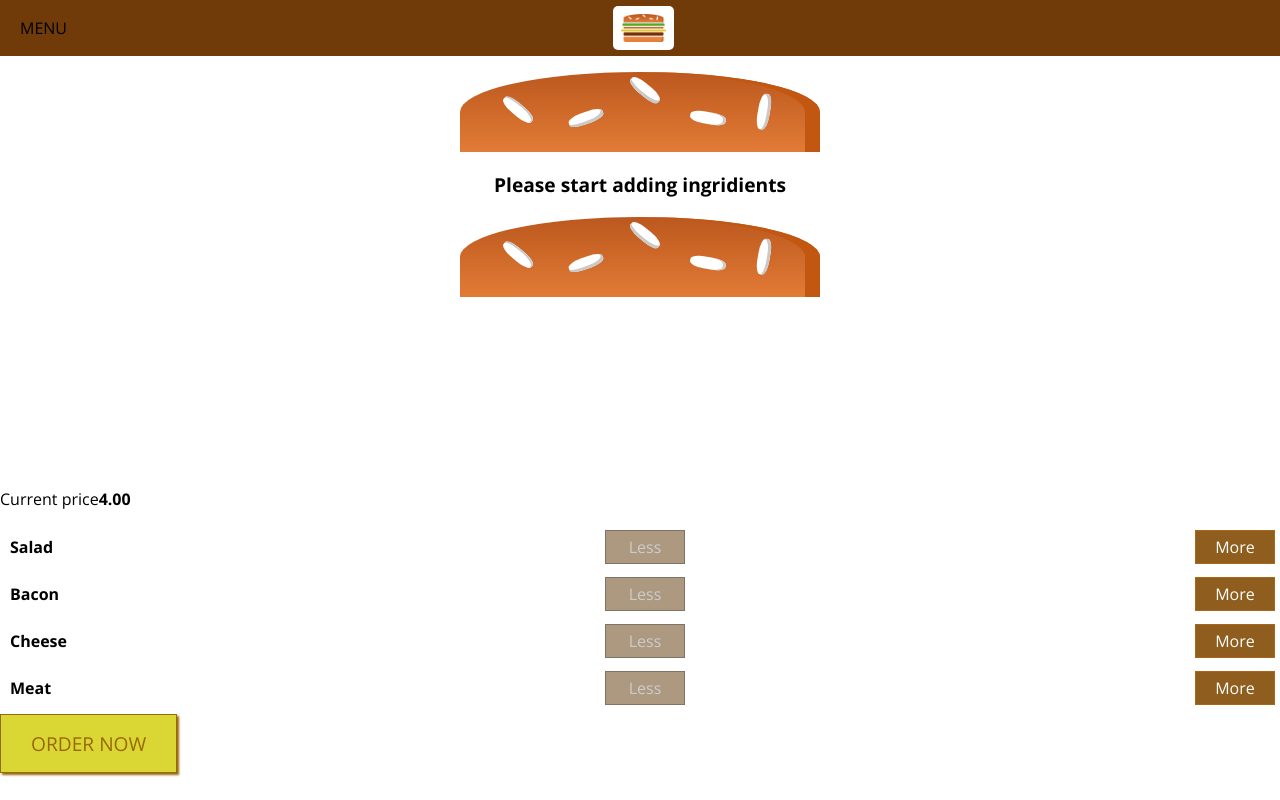
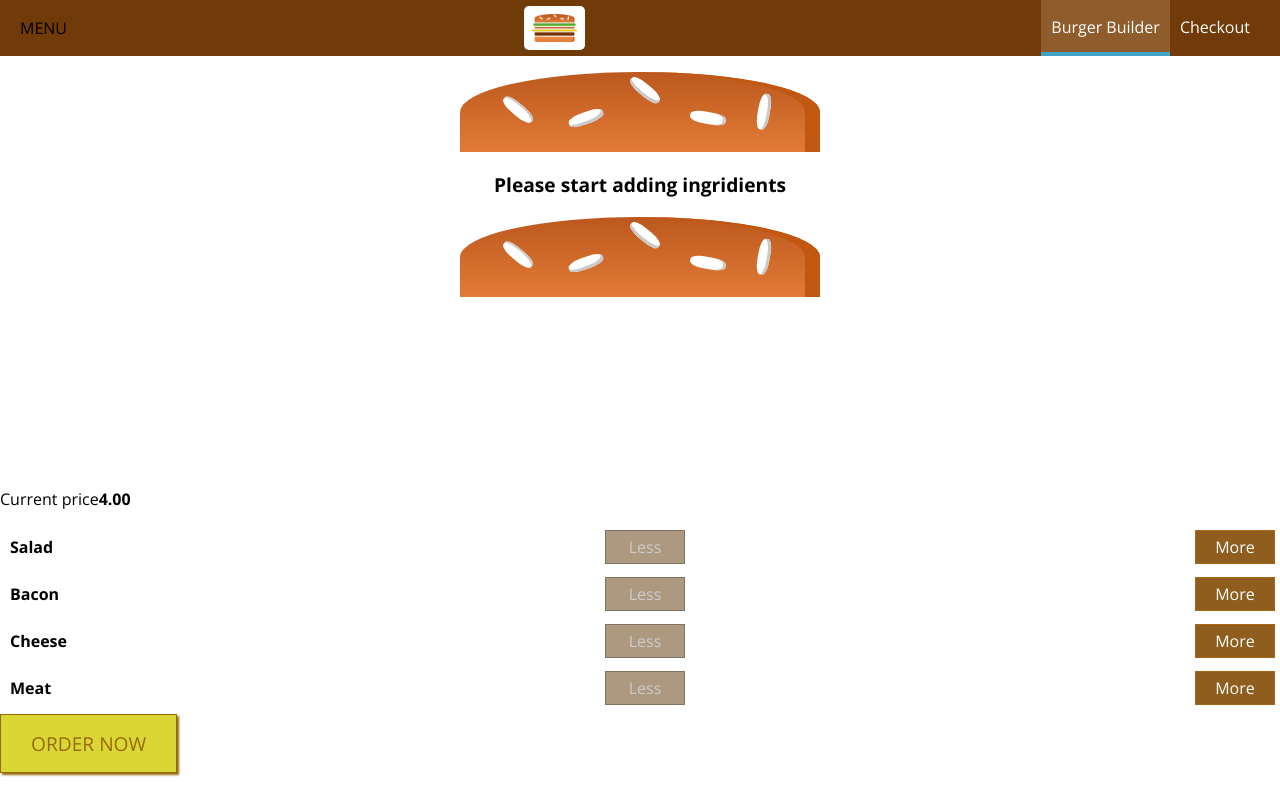
Before and after one commit to dayanapanova/burger-builder, a React app: page / in a window 1280 px wide. Built offline with nearby package versions, Linux system fonts and the light colour scheme.

Commit message:
adding a navigation items and navigation item component with props link and active classes and adding them in the toolbar component

```diff
--- a/src/components/Navigation/NavigationItems/NavigationItem/NavigationItem.css
+++ b/src/components/Navigation/NavigationItems/NavigationItem/NavigationItem.css
@@ -0,0 +1,25 @@
+.NavigationItem {
+    margin: 0;
+    box-sizing: border-box;
+    display: flex;
+    align-items: center;
+    height: 100%;
+}
+
+.NavigationItem a {
+    color: #fff;
+    text-decoration: none;
+    height: 100%;
+    padding: 16px 10px;
+    border-bottom: 4px solid transparent;
+    box-sizing: border-box;
+    display: block;
+}
+
+.NavigationItem a:hover,
+.NavigationItem a:active,
+.NavigationItem a.active {
+    background-color: #8F5C2C;
+    border-bottom: 4px solid #40A4C8;
+    color: #fff;
+}
--- a/src/components/Navigation/NavigationItems/NavigationItem/NavigationItem.js
+++ b/src/components/Navigation/NavigationItems/NavigationItem/NavigationItem.js
@@ -1,5 +1,12 @@
 import React from 'react';
+import classes from './NavigationItem.css'
 
 const navigagationItem = (props) => (
-    <li><a href='/'>Link</a></li>
+    <li className={classes.NavigationItem}>
+        <a href={props.link}
+        className={props.active ? classes.active : null}>
+        {props.children}</a>
+    </li>
 )
+
+export default navigagationItem;
--- a/src/components/Navigation/NavigationItems/NavigationItems.css
+++ b/src/components/Navigation/NavigationItems/NavigationItems.css
@@ -0,0 +1,8 @@
+.NavigationItems {
+    margin: 0;
+    padding: 0;
+    list-style: none;
+    align-items: center;
+    display: flex;
+    height: 100%;
+}
--- a/src/components/Navigation/NavigationItems/NavigationItems.js
+++ b/src/components/Navigation/NavigationItems/NavigationItems.js
@@ -1,9 +1,12 @@
 import React from 'react';
+import classes from './NavigationItems.css'
+import NavigationItem from './NavigationItem/NavigationItem'
 
 const navigationItems = (props) => (
-    <ul>
-        <li>
-            <a href='/'>Link</a>
-        </li>
+    <ul className={classes.NavigationItems}>
+        <NavigationItem link='/' active>Burger Builder</NavigationItem>
+        <NavigationItem link='/'>Checkout</NavigationItem>
     </ul>
 )
+
+export default navigationItems;
--- a/src/components/Navigation/Toolbar/Toolbar.js
+++ b/src/components/Navigation/Toolbar/Toolbar.js
@@ -1,15 +1,14 @@
 import React from 'react';
 import classes from './Toolbar.css'
 import Logo from '../../Logo/Logo'
+import NavigationItems from '../NavigationItems/NavigationItems'
 
 const toolbar = () => (
     <header className={classes.Toolbar}>
         <div>MENU</div>
         <Logo/>
         <nav>
-            <ul>
-
-            </ul>
+            <NavigationItems/>
         </nav>
     </header>
 )
```
